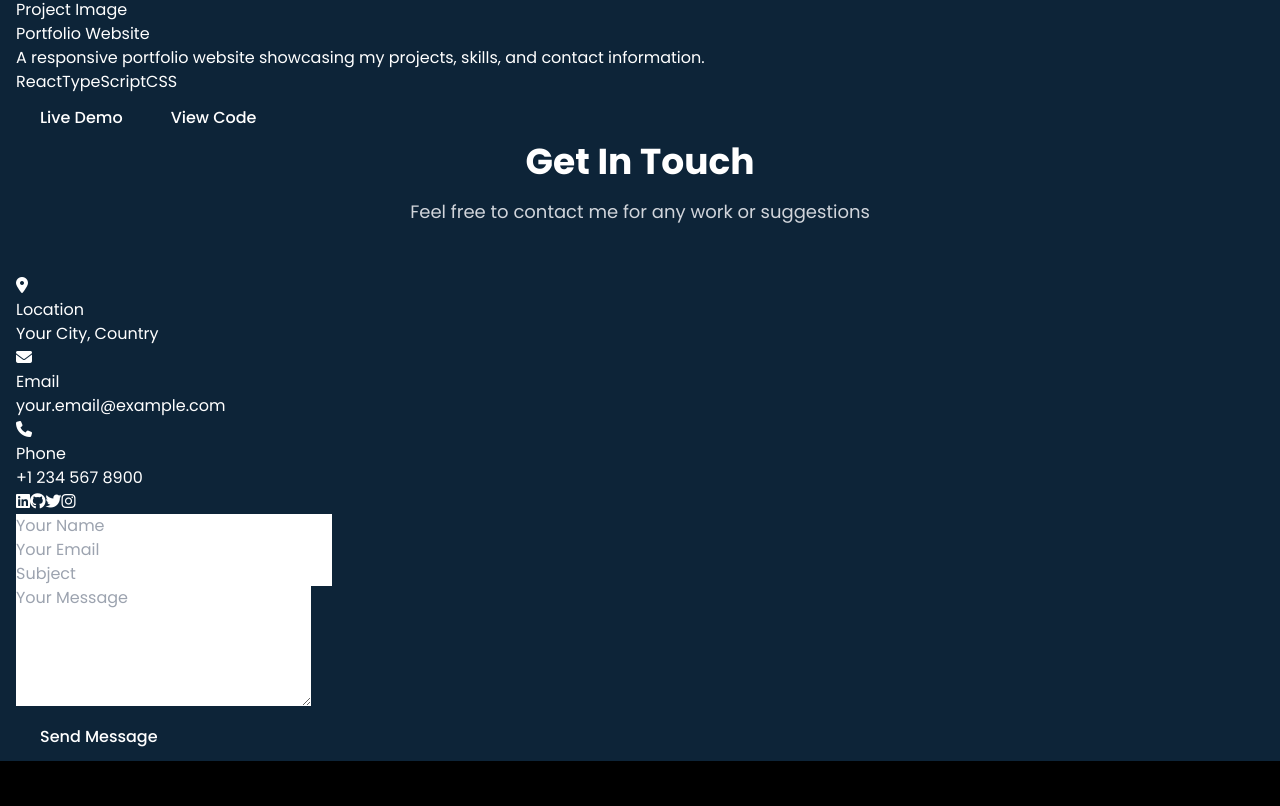
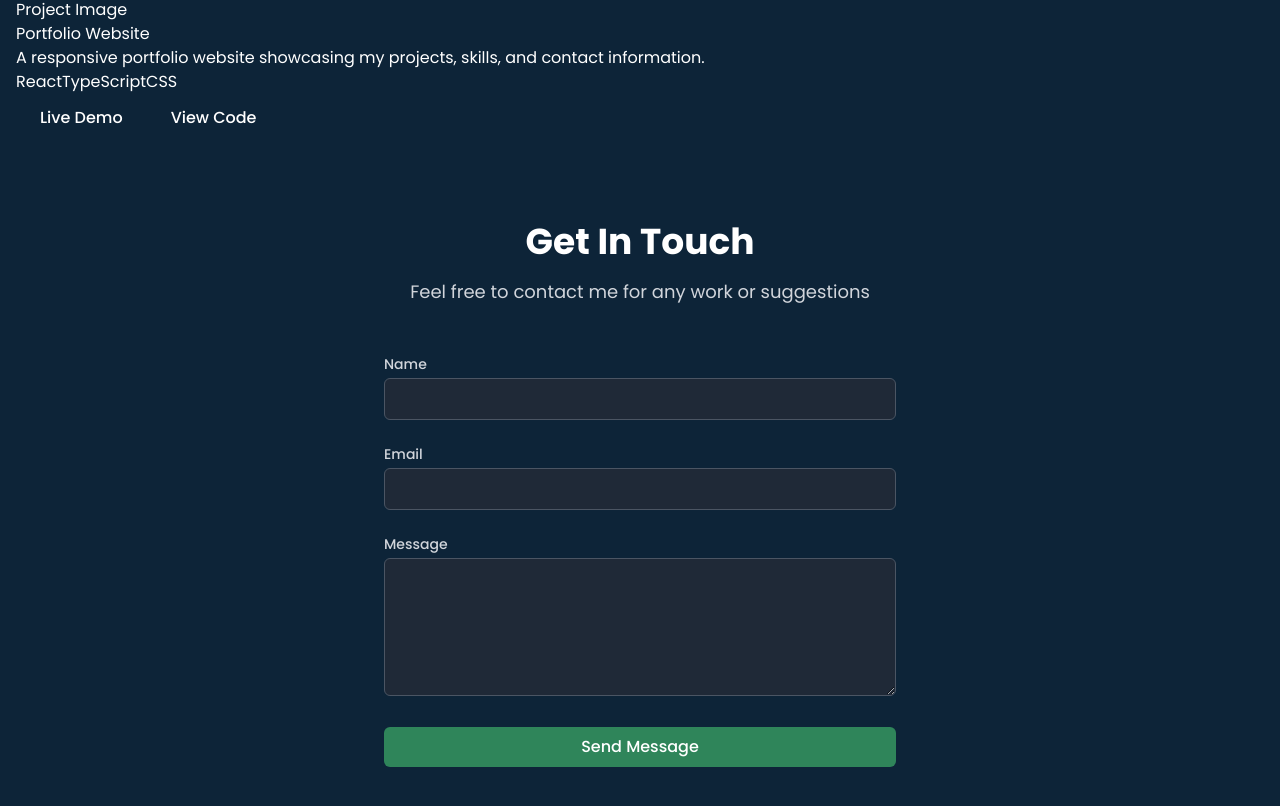
Before and after one commit to vinayBomma/vinaybomma.github.io, a React (Create React App) app: page / in a window 1280 px wide. Shown: the part 2234-3040 px from the top of the page. Built offline with nearby package versions, Linux system fonts and the light colour scheme.

Commit message:
UI Improvements

```diff
--- a/src/sections/Contact.tsx
+++ b/src/sections/Contact.tsx
@@ -4,7 +4,6 @@ const Contact: React.FC = () => {
   const [formData, setFormData] = useState({
     name: "",
     email: "",
-    subject: "",
     message: "",
   });
 
@@ -27,132 +26,84 @@ const Contact: React.FC = () => {
     setFormData({
       name: "",
       email: "",
-      subject: "",
       message: "",
     });
   };
 
   return (
-    <section id="contact" className="contact">
-      <div className="container">
+    <section
+      id="contact"
+      className="py-20 bg-white dark:bg-primary/95 transition-colors duration-300"
+    >
+      <div className="container mx-auto px-4">
         <h2 className="section-title">Get In Touch</h2>
         <p className="section-description">
           Feel free to contact me for any work or suggestions
         </p>
 
-        <div className="contact-container">
-          <div className="contact-info">
-            <div className="contact-item">
-              <div className="icon">
-                <i className="fas fa-map-marker-alt"></i>
-              </div>
-              <div className="text">
-                <h3>Location</h3>
-                <p>Your City, Country</p>
-              </div>
-            </div>
-            <div className="contact-item">
-              <div className="icon">
-                <i className="fas fa-envelope"></i>
-              </div>
-              <div className="text">
-                <h3>Email</h3>
-                <p>your.email@example.com</p>
-              </div>
-            </div>
-            <div className="contact-item">
-              <div className="icon">
-                <i className="fas fa-phone"></i>
-              </div>
-              <div className="text">
-                <h3>Phone</h3>
-                <p>+1 234 567 8900</p>
-              </div>
-            </div>
-
-            <div className="social-links">
-              <a
-                href="https://linkedin.com"
-                className="social-icon"
-                target="_blank"
-                rel="noopener noreferrer"
+        <div className="max-w-lg mx-auto mt-12">
+          <form onSubmit={handleSubmit} className="space-y-6">
+            <div>
+              <label
+                htmlFor="name"
+                className="block text-sm font-medium text-gray-700 dark:text-gray-300 mb-1"
               >
-                <i className="fab fa-linkedin"></i>
-              </a>
-              <a
-                href="https://github.com"
-                className="social-icon"
-                target="_blank"
-                rel="noopener noreferrer"
-              >
-                <i className="fab fa-github"></i>
-              </a>
-              <a
-                href="https://twitter.com"
-                className="social-icon"
-                target="_blank"
-                rel="noopener noreferrer"
-              >
-                <i className="fab fa-twitter"></i>
-              </a>
-              <a
-                href="https://instagram.com"
-                className="social-icon"
-                target="_blank"
-                rel="noopener noreferrer"
-              >
-                <i className="fab fa-instagram"></i>
-              </a>
-            </div>
-          </div>
-
-          <div className="contact-form">
-            <form onSubmit={handleSubmit}>
-              <div className="form-group">
+                Name
+              </label>
               <input
                 type="text"
+                id="name"
                 name="name"
-                  placeholder="Your Name"
                 value={formData.name}
                 onChange={handleChange}
                 required
+                className="w-full px-4 py-2 border border-gray-300 dark:border-gray-600 rounded-md bg-white dark:bg-gray-800 text-gray-900 dark:text-white focus:ring-accent focus:border-accent"
               />
             </div>
-              <div className="form-group">
+
+            <div>
+              <label
+                htmlFor="email"
+                className="block text-sm font-medium text-gray-700 dark:text-gray-300 mb-1"
+              >
+                Email
+              </label>
               <input
                 type="email"
+                id="email"
                 name="email"
-                  placeholder="Your Email"
                 value={formData.email}
                 onChange={handleChange}
                 required
+                className="w-full px-4 py-2 border border-gray-300 dark:border-gray-600 rounded-md bg-white dark:bg-gray-800 text-gray-900 dark:text-white focus:ring-accent focus:border-accent"
               />
             </div>
-              <div className="form-group">
-                <input
-                  type="text"
-                  name="subject"
-                  placeholder="Subject"
-                  value={formData.subject}
-                  onChange={handleChange}
-                  required
-                />
-              </div>
-              <div className="form-group">
+
+            <div>
+              <label
+                htmlFor="message"
+                className="block text-sm font-medium text-gray-700 dark:text-gray-300 mb-1"
+              >
+                Message
+              </label>
               <textarea
+                id="message"
                 name="message"
                 rows={5}
-                  placeholder="Your Message"
                 value={formData.message}
                 onChange={handleChange}
                 required
+                className="w-full px-4 py-2 border border-gray-300 dark:border-gray-600 rounded-md bg-white dark:bg-gray-800 text-gray-900 dark:text-white focus:ring-accent focus:border-accent"
               ></textarea>
             </div>
-              <button type="submit" className="btn primary-btn">
+
+            <button
+              type="submit"
+              className="w-full bg-accent hover:bg-accent/80 text-white font-medium py-2 px-4 rounded-md transition-colors duration-300"
+            >
               Send Message
             </button>
           </form>
-          </div>
         </div>
       </div>
     </section>
```
Lines whose indentation alone changed are shown as unchanged.
